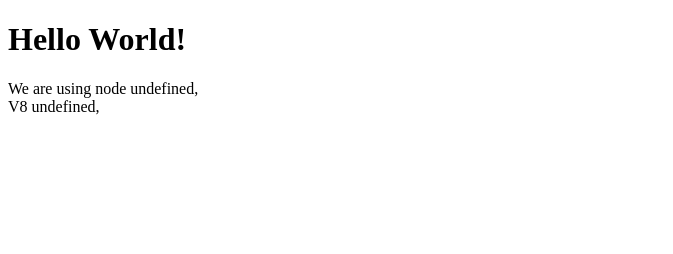
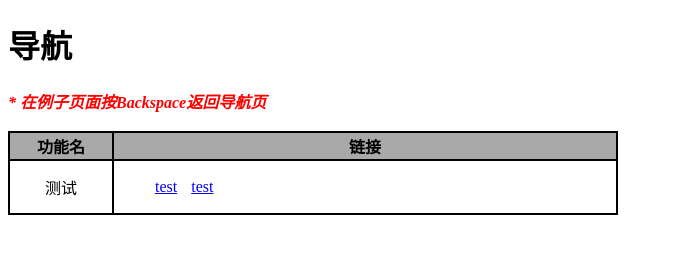
Before and after one commit to qiaotaizi/example-collection, an Electron app: page app.html in a window 1280 px wide. Shown: the whole page, without its empty margins (0-673 px from the left). Drawn offline with Linux system fonts and the light colour scheme.

Commit message:
做好导航页,并将窗口属性调整完毕

```diff
--- /dev/null
+++ b/app.css
@@ -0,0 +1,31 @@
+table{
+    border: 1px black solid;
+}
+thead{
+    background-color: darkgray;
+}
+td{
+    border: 1px black solid;
+}
+th{
+    border: 1px black solid;
+}
+th.th0{
+    width: 100px;
+}
+th.th1{
+    width: 500px;
+}
+td.td0{
+    text-align: center;
+}
+#hint{
+    color: red;
+    font-style: italic;
+    font-weight: bold;
+}
+.example-list{
+    display: inline-block;
+    list-style-type: disc;
+    margin-right: 10px;
+}
--- a/app.html
+++ b/app.html
@@ -2,13 +2,34 @@
 <html>
 <head>
     <meta charset="UTF-8">
-    <title>Hello World!</title>
+    <title>例子集-导航</title>
+    <link rel="stylesheet" type="text/css" href="app.css"/>
 </head>
 <body>
-<h1>Hello World!</h1>
-<span id="content-span"></span>
-<script>
-    require("./render/render");
-</script>
+<h1>导航</h1>
+<span id="hint">* 在例子页面按Backspace返回导航页</span>
+<br/>
+<br/>
+<table cellspacing="0">
+    <thead>
+    <tr>
+        <th class="th0">功能名</th>
+        <th class="th1">链接</th>
+    </tr>
+    </thead>
+    <tbody>
+    <tr>
+        <td class="td0">测试</td>
+        <td>
+            <div>
+                <ul>
+                    <li class="example-list"><a href="html/test.html">test</a></li>
+                    <li class="example-list"><a href="html/test.html">test</a></li>
+                </ul>
+            </div>
+        </td>
+    </tr>
+    </tbody>
+</table>
 </body>
 </html>
--- /dev/null
+++ b/example.css
@@ -0,0 +1,7 @@
+body{
+    margin: 0;
+}
+canvas{
+    width: 100%;
+    height: 100%;
+}
--- a/package.json
+++ b/package.json
@@ -7,7 +7,7 @@
     "start": "electron ."
   },
   "author": "Jaiz",
-  "license": "ISC",
+  "license": "BSD",
   "dependencies": {
     "electron": "^5.0.1"
   }
--- a/render/render.js
+++ b/render/render.js
@@ -1,11 +1,6 @@
 "use strict";
-function writeContent() {
-    let span = document.getElementById("content-span");
-    if (span !== null) {
-        span.innerText =
-            `We are using node ${process.versions.node},
-            V8 ${process.versions.v8},`;
-    }
+function renderTest() {
+    console.log("project ok");
 }
-writeContent();
+renderTest();
 //# sourceMappingURL=render.js.map
```
Also changed, not shown: html/test.html (+3 -1 lines), index.js (+18 -2 lines), index.ts (+10 -4 lines), render/keyDown.js (added, +11 -0 lines), render/keyDown.ts (added, +10 -0 lines), render/render.ts (+3 -9 lines), 3 other files.
